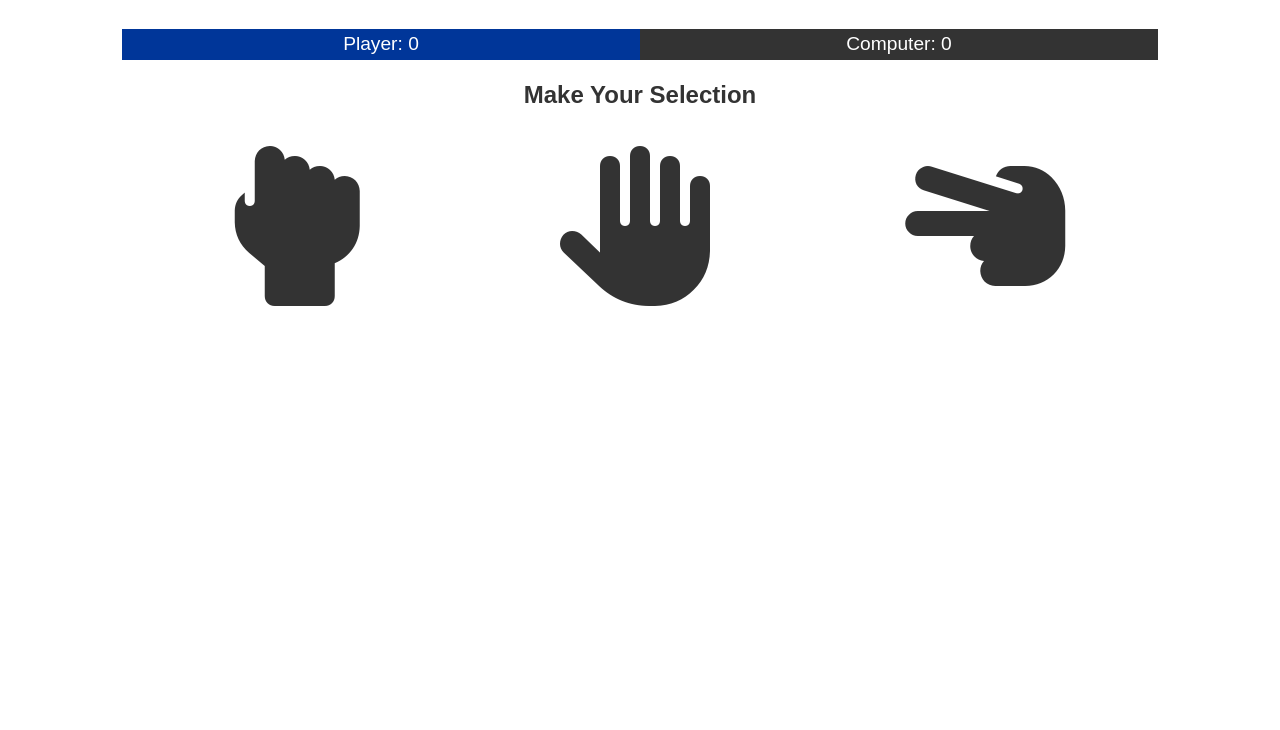
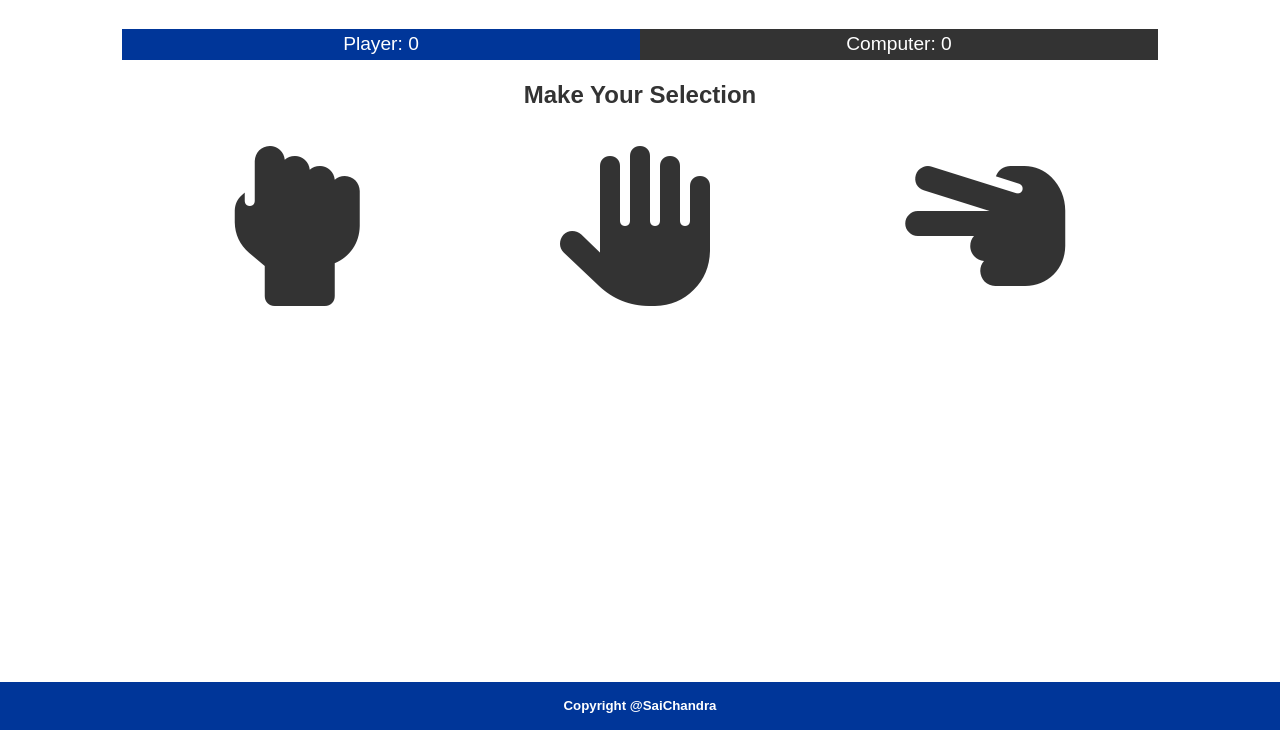
Before and after one commit to SaiChandra2896/Rock-Paper-Scissors, a plain HTML site: page index.html in a window 1280 px wide. Shown: the part 70-800 px from the top of the page. Drawn offline with Linux system fonts and the light colour scheme; a web font is replaced by a local one.

Commit message:
add footer

```diff
--- a/css/style.css
+++ b/css/style.css
@@ -94,6 +94,20 @@ body{
     color: var(--lose-color)
 }
 
+.footer{
+    background-color: var(--primary-color);
+    display: flex;
+    justify-content: center;
+    align-items: center;
+    position: absolute;
+    bottom: 0;
+    left: 0;
+    width: 100%;
+    height: 3rem;
+    color: #fff;
+    text-align: center;
+}
+
 @media(max-width: 700px){
     .choice{
         font-size: 110px;
--- a/index.html
+++ b/index.html
@@ -31,6 +31,7 @@
         <div id="result" class="modal-content">
         </div>
     </div>
+    <footer class="footer"><h5>Copyright @SaiChandra</h5></footer>
     <script src="script.js"></script>
 </body>
 </html>
```
